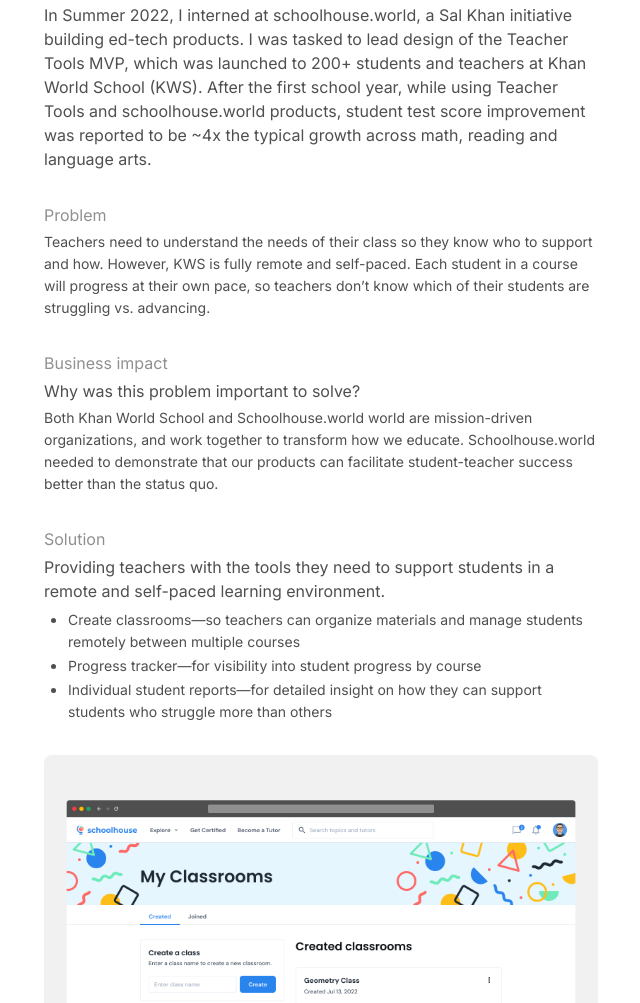
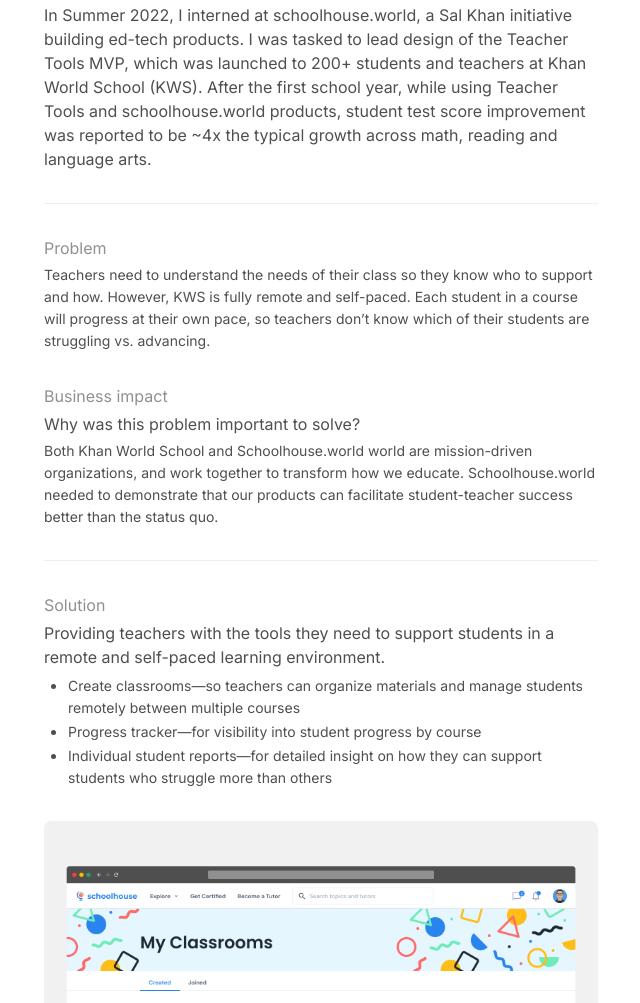
Before and after one commit to jenniferhe2000/jenniferhe2000.github.io, a website: page schoolhouse.html in a window 1280 px wide. Shown: the part 836-1839 px from the top of the page, without its empty margins (319-959 px from the left). Drawn offline with nearby package versions, Linux system fonts and the light colour scheme.

Commit message:
Update schoolhouse.html

```diff
--- a/schoolhouse.html
+++ b/schoolhouse.html
@@ -87,6 +87,11 @@
       </div>
       <div class="row justify-content-center">
         <div class="col-12 col-md-6">
+          <div class="divider"></div>
+        </div>
+      </div>
+      <div class="row justify-content-center">
+        <div class="col-12 col-md-6">
           <div class="text-group">
             <h2>Problem</h2>
             <p>
@@ -113,6 +118,11 @@
               status quo.
             </p>
           </div>
+        </div>
+      </div>
+      <div class="row justify-content-center">
+        <div class="col-12 col-md-6">
+          <div class="divider"></div>
         </div>
       </div>
       <div class="row justify-content-center">
```
